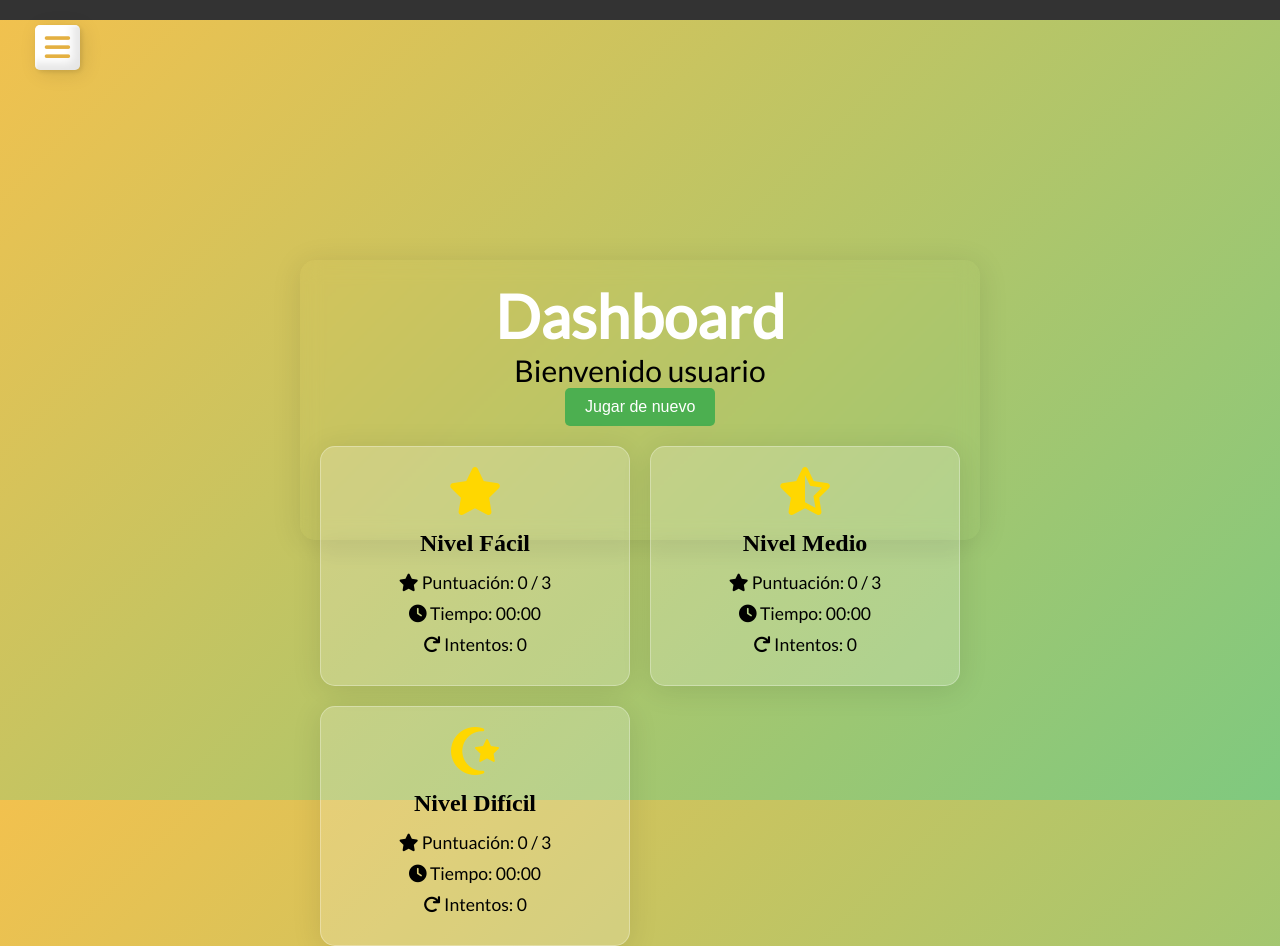
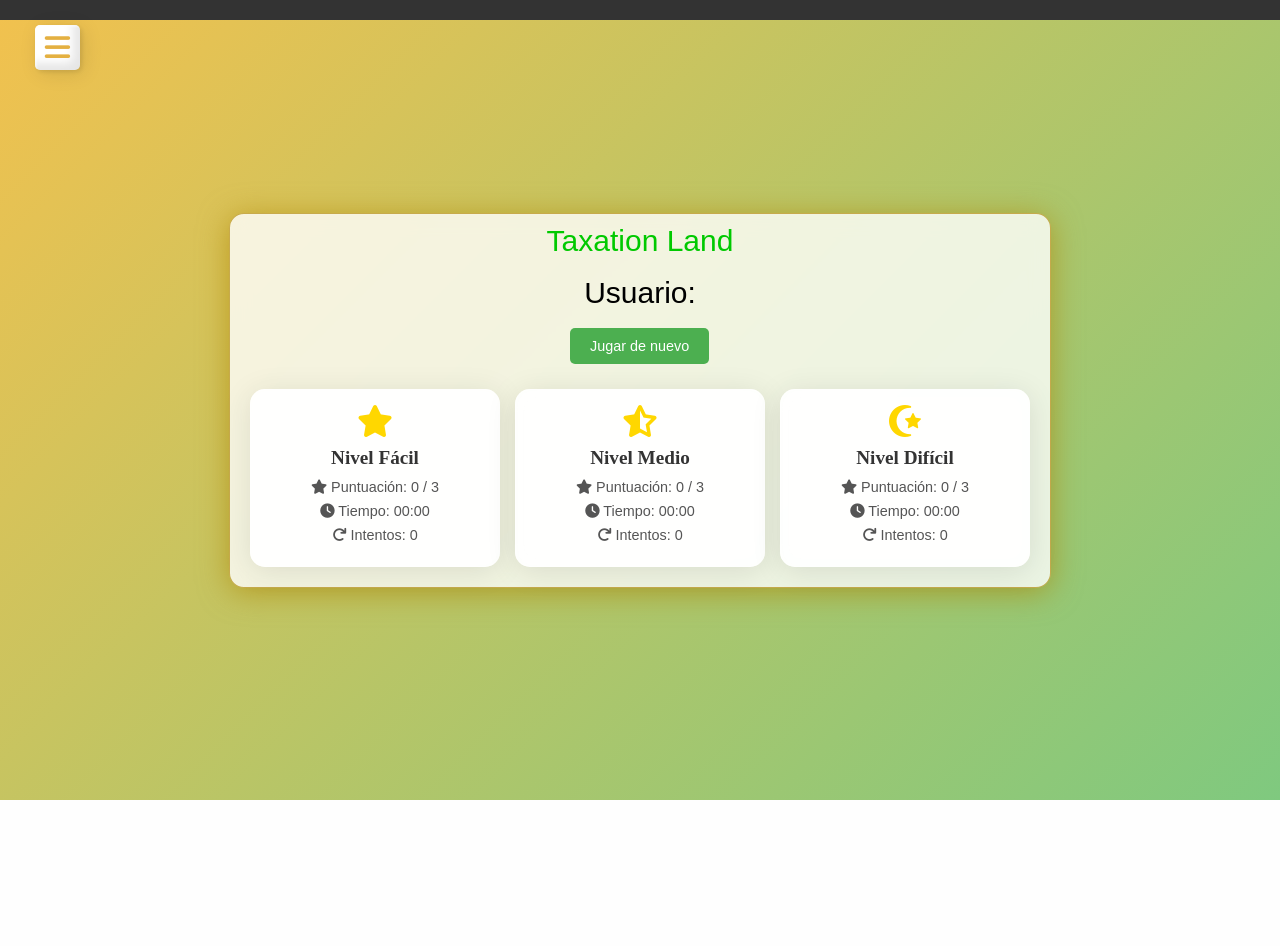
Before and after one commit to Eerick6/trivia, a PHP site: page /views/user/dashboard.html in a window 1280 px wide. After the commit the page ends 800 px from the top, so only its background shows below. Run offline with PHP 8.4, Linux system fonts and the light colour scheme; some libraries are stand-ins or nearby versions.

Commit message:
cambios de dashboard visual

```diff
--- a/style/nav/nav.css
+++ b/style/nav/nav.css
@@ -115,8 +115,6 @@
 }
 
 .frame {
-  width: 50%;
-  height: 30%;
   margin: auto;
   text-align: center;
 }
@@ -126,13 +124,13 @@
   text-align: center;
   color: #353535;
   font-size: 60px;
-  font-family: 'Lato', sans-serif;
+  font-family: 'Poppins', sans-serif;
   margin: 0;
   color: white;
 }
 
 p {
-  font-family: 'Lato', sans-serif;
+  font-family: 'Poppins', sans-serif;
   font-weight: 300;
   text-align: center;
   font-size: 30px;
--- a/style/user/dashboard.css
+++ b/style/user/dashboard.css
@@ -11,73 +8,78 @@
     padding: 10px;
     z-index: 1000; /* Asegura que el menú esté por encima del contenido */
 }
+
+/* Estilos generales */
+
 .frame {
     text-align: center;
-    padding: 20px;
+    padding: 10px; /* Reducir el padding */
     border-radius: 15px;
     backdrop-filter: blur(10px);
-    box-shadow: 0 4px 30px rgba(0, 0, 0, 0.1);
+    box-shadow: 0 4px 30px #af8600a9;
     width: 90%;
     max-width: 800px;
-    margin: 10px;
-}
-
-h2 {
-    margin-bottom: 10px;
-    font-size: 2rem;
-}
-
-p {
-    margin-bottom: 20px;
-    font-size: 1.2rem;
+    margin: 10px auto; /* Reducir el margen superior */
+    background: rgba(255, 255, 255, 0.8); /* Fondo semi-transparente */
+    border: 1px solid #af8600a9;
 }
 
 .play-button {
-    padding: 10px 20px;
-    font-size: 1rem;
+    padding: 10px 20px; /* Reducir el padding */
+    font-size: 0.9rem; /* Reducir el tamaño de la fuente */
     background-color: #4CAF50;
     color: white;
     border: none;
     border-radius: 5px;
     cursor: pointer;
-    transition: background-color 0.3s ease;
-    margin-bottom: 20px;
+    transition: background-color 0.3s ease, transform 0.2s ease;
+    margin-bottom: 15px; /* Reducir el margen inferior */
 }
 
 .play-button:hover {
     background-color: #45a049;
+    transform: scale(1.05);
 }
 
 /* Estilos para la cuadrícula de resultados */
 .results-grid {
     display: grid;
-    grid-template-columns: repeat(auto-fit, minmax(250px, 1fr));
-    gap: 20px;
+    grid-template-columns: repeat(auto-fit, minmax(200px, 1fr)); /* Reducir el ancho mínimo */
+    gap: 15px; /* Reducir el espacio entre tarjetas */
+    padding: 10px; /* Reducir el padding */
 }
 
 .result-card {
-    background: rgba(255, 255, 255, 0.2);
-    padding: 20px;
+    background: rgba(255, 255, 255, 0.9);
+    padding: 15px; /* Reducir el padding */
     border-radius: 15px;
     text-align: center;
     backdrop-filter: blur(10px);
     box-shadow: 0 4px 30px rgba(0, 0, 0, 0.1);
     border: 1px solid rgba(255, 255, 255, 0.3);
+    transition: transform 0.3s ease, box-shadow 0.3s ease;
+}
+
+.result-card:hover {
+    transform: translateY(-5px);
+    box-shadow: 0 8px 40px #d3a200d8;
 }
 
 .result-card h3 {
-    margin-bottom: 15px;
-    font-size: 1.5rem;
+    margin-bottom: 10px; /* Reducir el margen inferior */
+    font-size: 1.2rem; /* Reducir el tamaño de la fuente */
+    color: #333;
 }
 
 .result-card p {
-    font-size: 1.1rem;
-    margin: 10px 0;
+    font-size: 0.9rem; /* Reducir el tamaño de la fuente */
+    margin: 8px 0; /* Reducir el margen */
+    color: #555;
 }
 
 .icon {
-    font-size: 3rem;
-    margin-bottom: 15px;
+    font-size: 2rem; /* Reducir el tamaño del icono */
+    margin-bottom: 10px; /* Reducir el margen inferior */
     color: #ffd700;
 }
 
--- a/views/user/dashboard.html
+++ b/views/user/dashboard.html
@@ -17,8 +17,10 @@
     <div id="nav-container"></div>
 
     <div class="frame">
-        <h2>Dashboard</h2>
-        <p>Bienvenido usuario</p>
+        <p style="color: #00c900;">Taxation Land</p>
+        <br>
+        <p>Usuario:</p>
+        <br>
         <button id="play-button" class="play-button animate__animated animate__pulse">Jugar de nuevo</button>
 
         <!-- Resultados por nivel en 3 columnas -->
@@ -51,7 +53,7 @@
     <div id="level-modal" class="modal">
         <div class="modal-content animate__animated animate__zoomIn">
             <span class="close-button">&times;</span>
-            <h2 style="color:balck">Selecciona un nivel</h2>
+            <h2 style="color: rgba(56, 56, 56, 0.822)">Selecciona un nivel</h2>
             <button class="level-button" onclick="selectLevel('facil')">
                 <i class="fas fa-star"></i> Fácil
             </button>
```
Also changed, not shown: other parts of style/user/dashboard.css (+40 -16 lines).
